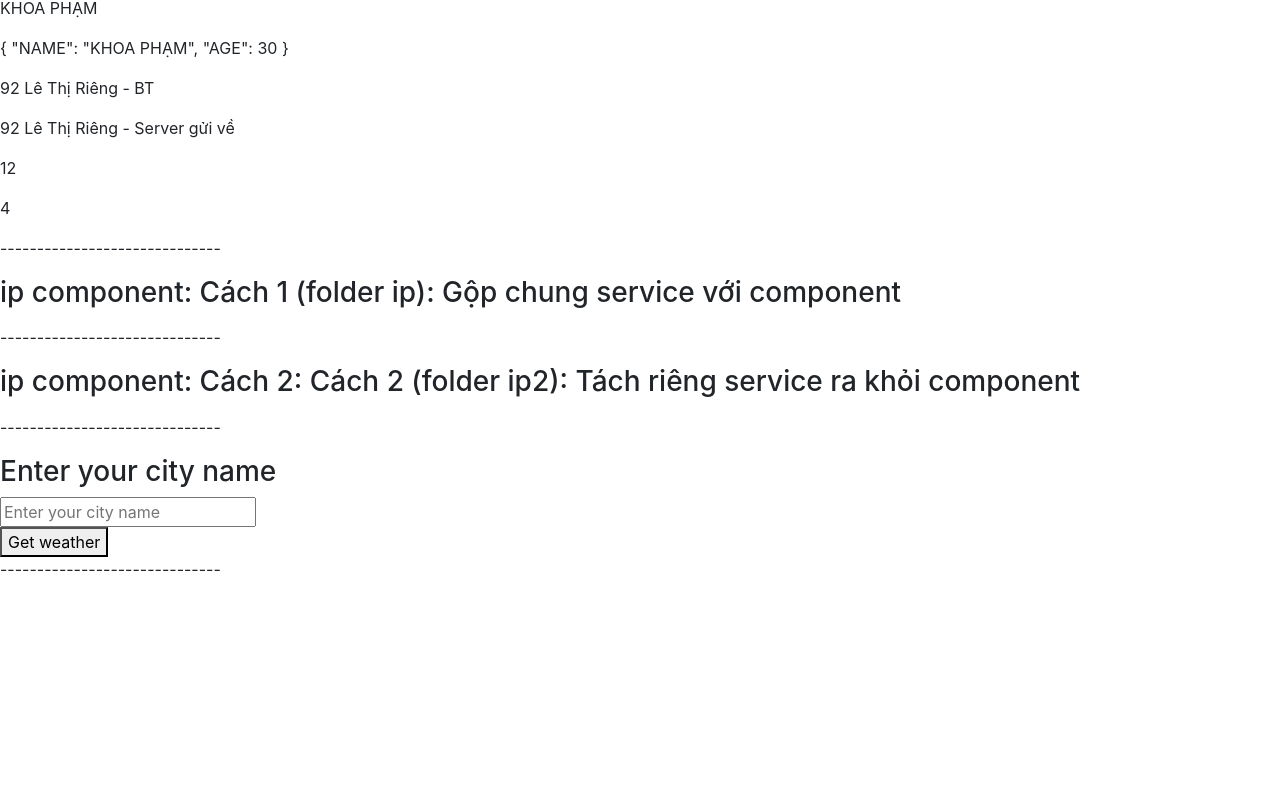
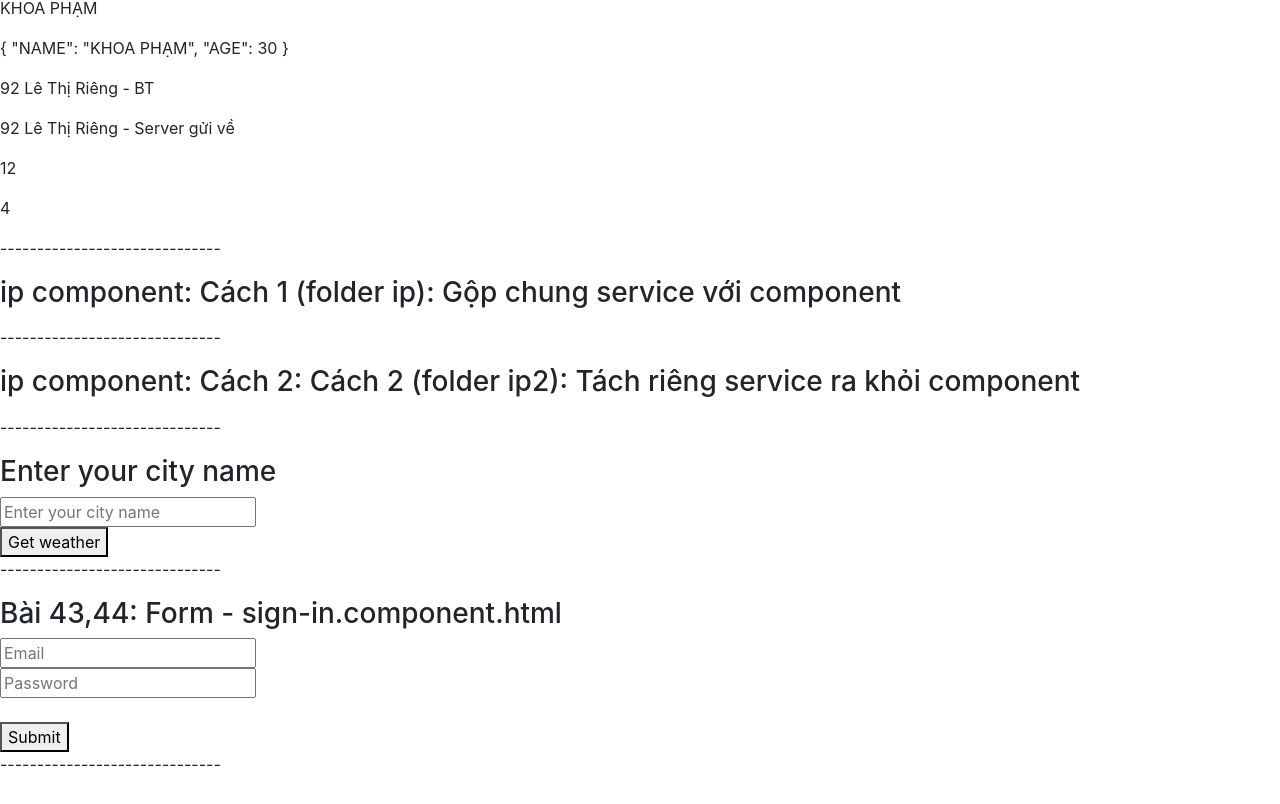
Before and after one commit to tientm96/learn-angular, an Angular app: page / in a window 1280 px wide. Shown: the part 3442-4246 px from the top of the page. Before the commit the page ends 4087 px from the top, so only its background shows below. Built offline with nearby package versions, Linux system fonts and the light colour scheme; no server answers.

Commit message:
form, gop 2 input thanh 1 form - folder sign-in

```diff
--- a/src/app/app.component.html
+++ b/src/app/app.component.html
@@ -58,4 +58,8 @@
 <app-weather></app-weather>
 <p>------------------------------</p>
 
+<app-sign-in></app-sign-in>
+<p>------------------------------</p>
+
+
 <br><br>
--- a/src/app/app.module.ts
+++ b/src/app/app.module.ts
@@ -23,6 +23,7 @@ import { LearnPipeComponent } from './learn-pipe/learn-pipe.component';
 import { IpComponent } from './ip/ip.component';
 import { Ip2Component } from './ip2/ip2.component';
 import { WeatherComponent } from './weather/weather.component';
+import { SignInComponent } from './sign-in/sign-in.component';
 
 
 //import round.pipe.ts cũng giống như import 1 comp.
@@ -62,6 +63,7 @@ và đc gọi vào bên trong declarations của file app.module.cs này.
     IpComponent,
     Ip2Component,
     WeatherComponent,
+    SignInComponent,
     RoundPipe
   ],
   imports: [
--- /dev/null
+++ b/src/app/sign-in/sign-in.component.html
@@ -0,0 +1,17 @@
+
+<!--hầu hết ứng dụng thu thập thông tin người dùng qua các form.
+Angular hỗ trở xử lý form input rất tốt.
+Đã học cách xử lý tập tin qua input bằng two-way binding, event binding.
+
+Tuy nhiên đối với các form nhập liệu lớn hơn, thì cách thu thập thông tin qua từng input sẽ gặp khó khăn.
+ =>giải pháp: gộp các input đó thành các form để có sử dụng tốt hơn.
+ -->
+
+ <!-- placeholder: thuộc tính hiện ẩn trong khung -->
+<!-- Sử dụng [(ngModel)] để gắn với các biến email, password trong comp. Khi ta nhập từ form vào thì nó tự động gắn giá trị cho các biến đó.-->
+<h3>Bài 43,44: Form - sign-in.component.html</h3>
+<input placeholder="Email" [(ngModel)]="email">
+<br>
+<input type="password" placeholder="Password" [(ngModel)]="password">
+<br><br>
+<button (click)="onSubmit();">Submit</button>
--- /dev/null
+++ b/src/app/sign-in/sign-in.component.ts
@@ -0,0 +1,22 @@
+import { Component, OnInit } from '@angular/core';
+
+@Component({
+  selector: 'app-sign-in',
+  templateUrl: './sign-in.component.html',
+  styleUrls: ['./sign-in.component.css']
+})
+
+
+export class SignInComponent implements OnInit {
+  email = ''; //tạm thời rỗng, [(ngModel)] sẽ auto gắn giá trị cho nó.
+  password = '';
+
+  constructor() { }
+
+  ngOnInit() {
+  }
+
+  onSubmit(){
+      console.log(this.email, this.password);
+  }
+}
```
Also changed, not shown: src/app/sign-in/sign-in.component.css (added), 1 other file (tests, documents, lock files or other folders).
